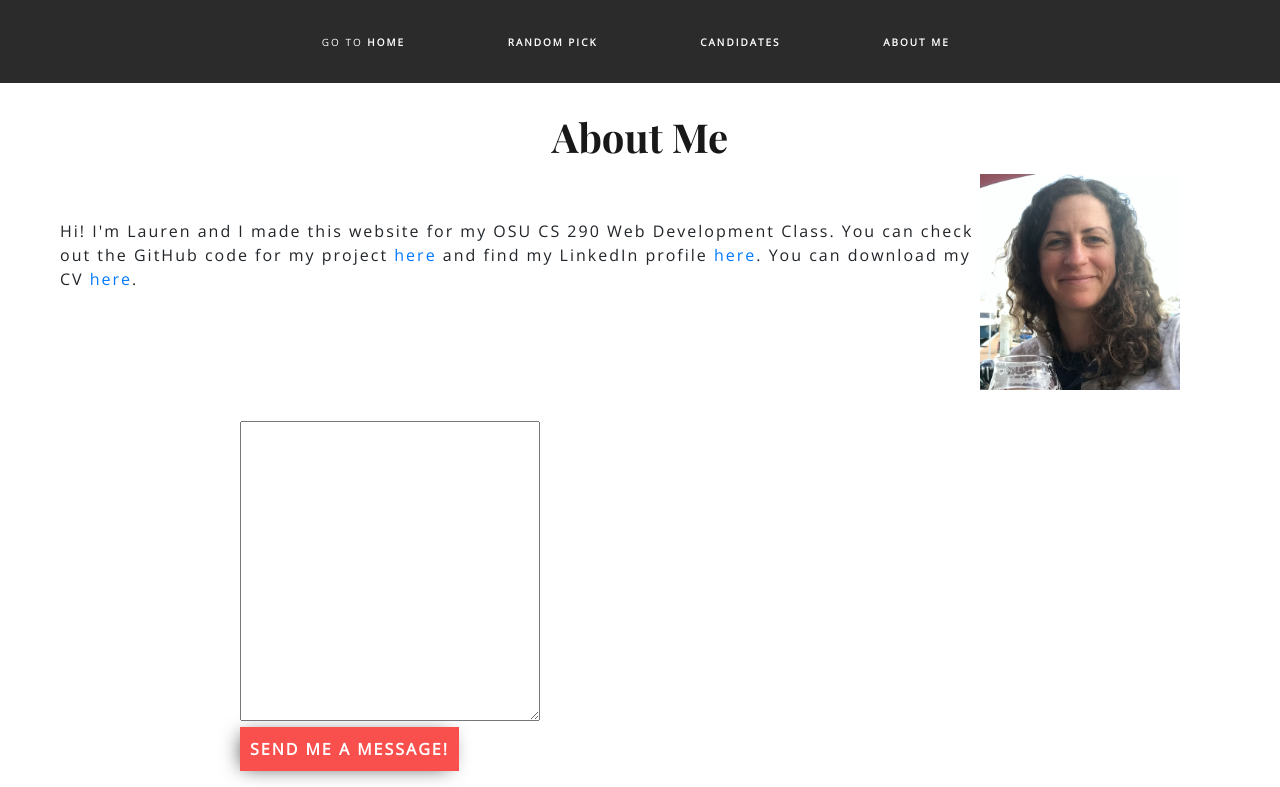
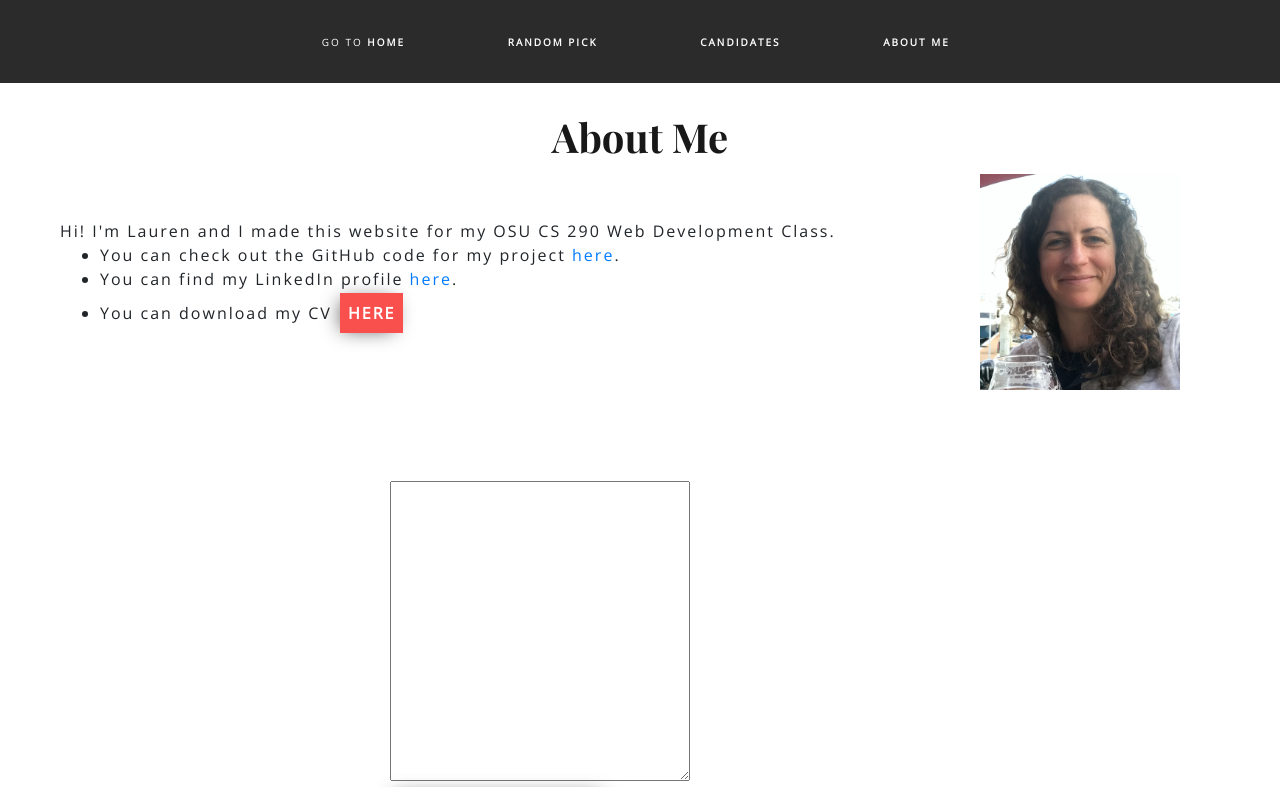
Before and after one commit to laurenshareshian/election_project, a Vue app: page /#/aboutme in a window 1280 px wide. Shown: the top 787 px of the page. Built offline with nearby package versions, Linux system fonts and the light colour scheme; a web font is replaced by a local one; what vue-resource would draw is missing.

Commit message:
download working

```diff
--- a/src/components/AboutMe.vue
+++ b/src/components/AboutMe.vue
@@ -4,11 +4,13 @@
       <h1>About Me</h1>
       <img :src="require('../assets/me.png')" />
     <p>
-    Hi! I'm Lauren and I made this website for my OSU CS 290 Web Development Class. You can check out the GitHub code for my project <a href="http://www.github.com/laurenshareshian"> here </a>
-    and find my LinkedIn profile <a href="https://www.linkedin.com/in/lauren-shareshian/"> here</a>. You can download my CV <a href="Resume2019.jpg" download> here</a>.
+    Hi! I'm Lauren and I made this website for my OSU CS 290 Web Development Class.
+    <ul>
+    <li>You can check out the GitHub code for my project <a href="http://www.github.com/laurenshareshian"> here</a>. </li>
+    <li> You can find my LinkedIn profile <a href="https://www.linkedin.com/in/lauren-shareshian/"> here</a>. </li>
+    <li> You can download my CV <a :href="require('../assets/Resume2019.jpg')" download> <button>here</button></a> </li>
+    </ul>
     </p>
-
-
 
    <section class="contact-form" @submit.prevent="handleSubmit">
     <div>
@@ -56,7 +58,6 @@ export default {
       payload.message = this.message;
       axios.post('http://httpbin.org/post', payload, config)
         .then((response) => {
-          console.log(response.data);
           console.log(response.status);
         })
         .then(user => {
@@ -65,7 +66,8 @@ export default {
         .catch(err => {
           this.error = err;
         });
-  }
+  },
+
   }
 };
 
@@ -100,9 +102,7 @@ section {
   flex-direction: column;
   margin: auto;
 }
-button {
-  display: block;
-}
+
 input {
   display: block;
   margin-top: 20px;
@@ -121,10 +121,22 @@ input {
     margin-bottom: 200px;
 }
 
+button {
+    background: #fa504d;
+    border: none;
+    color: white;
+    text-transform: uppercase;
+    letter-spacing: 2px;
+    padding: 8px;
+    margin: 2px;
+    font-weight: 600;
+    box-shadow: -4px 2px 20px -6px rgba(0,0,0,0.75);
+    transition: all .2s ease-in-out;
+
+}
 button:hover {
     transform: scale(1.1);
 }
-
 textarea {
   width:300px;
   height:300px;
--- a/src/components/Carousel.vue
+++ b/src/components/Carousel.vue
@@ -17,7 +17,6 @@
   <!-- Text slides with image -->
     <template v-if="candidates">
       <template v-for="candidate in candidates">
-
 
         <b-carousel-slide
           :caption=candidate.name
```
Lines whose indentation alone changed are shown as unchanged.
